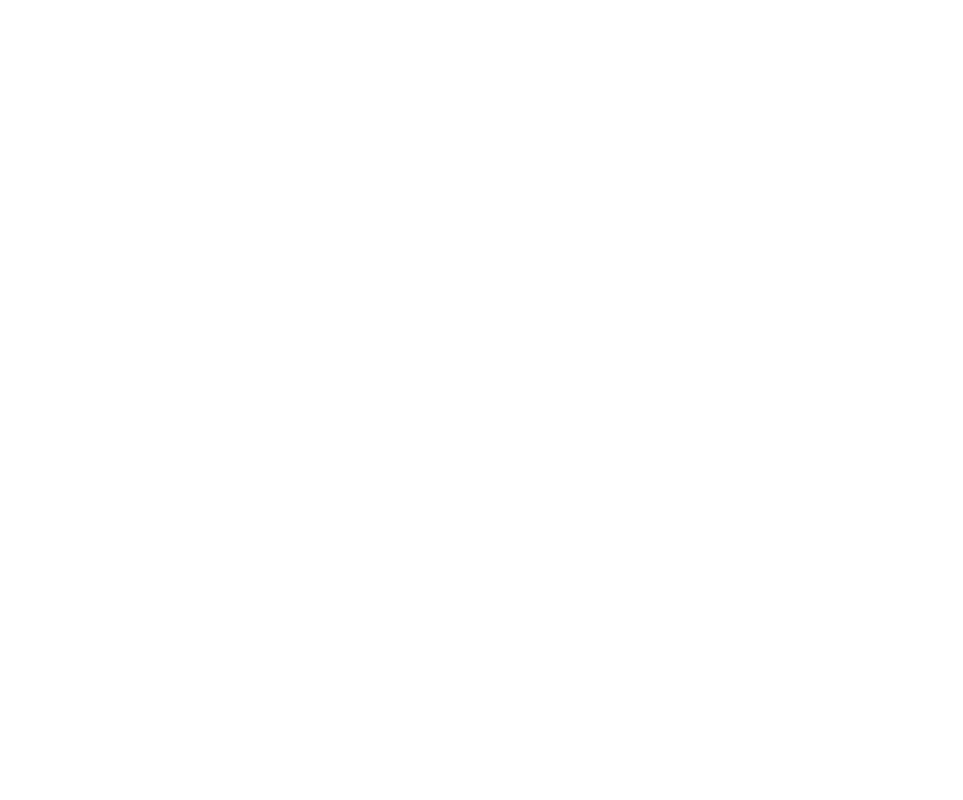
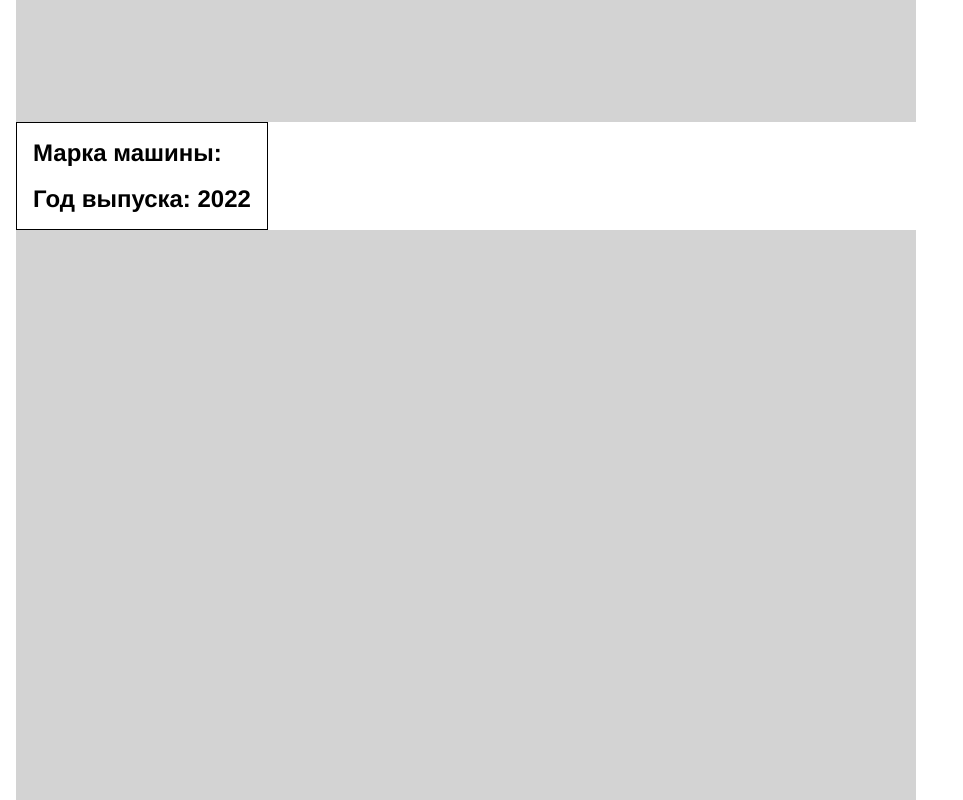
Before and after one commit to VladimirShadrov/vue-router-and-vuex-repetition, a Vue app: page /dinamic-routes/car/1/full-info in a window 1280 px wide. Shown: the part 1200-2000 px from the top of the page, without its empty margins (0-963 px from the left). Before the commit the page ends 800 px from the top, so only its background shows below. Built offline with nearby package versions, Linux system fonts and the light colour scheme.

Commit message:
Контент scrollBehavior

```diff
--- a/src/components/AppCarDinamic.vue
+++ b/src/components/AppCarDinamic.vue
@@ -6,7 +6,7 @@
     <div class="buttons__wrapper">
       <button @click="backToCarsPage" class="button">Вернуться назад</button>
 
-      <router-link class="button" :to="{ name: 'fullInfo', query: { model } }">
+      <router-link class="button" :to="{ name: 'fullInfo', query: { model }, hash: '#scroll' }">
         <button class="button">Показать полную информацию</button>
       </router-link>
     </div>
--- a/src/components/AppCarFullInfo.vue
+++ b/src/components/AppCarFullInfo.vue
@@ -1,8 +1,14 @@
 <template>
-  <div class="wrapper">
-    <h2>Марка машины: {{ $route.query.model }}</h2>
-    <br />
-    <h2>Год выпуска: {{ 2022 }}</h2>
+  <div>
+    <div class="scroll"></div>
+
+    <div id="scroll" class="wrapper">
+      <h2>Марка машины: {{ $route.query.model }}</h2>
+      <br />
+      <h2>Год выпуска: {{ 2022 }}</h2>
+    </div>
+
+    <div class="scroll"></div>
   </div>
 </template>
 
@@ -18,4 +24,9 @@ export default {
   padding: 16px;
   border: 1px solid black;
 }
+.scroll {
+  height: 900px;
+  width: 900px;
+  background: lightgrey;
+}
 </style>
--- a/src/router/index.ts
+++ b/src/router/index.ts
@@ -5,6 +5,10 @@ import AppCarDinamic from '../components/AppCarDinamic.vue';
 import AppCarFullInfo from '../components/AppCarFullInfo.vue';
 import AppPage2 from '../components/AppPage2.vue';
 import AppPage3 from '../components/AppPage3.vue';
+
+type ForScroll = {
+  [key: string]: string;
+};
 
 const routes: Array<RouteRecordRaw> = [
   {
@@ -42,6 +46,17 @@ const routes: Array<RouteRecordRaw> = [
 const router = createRouter({
   history: createWebHistory(),
   routes,
+  scrollBehavior(to: any) {
+    const obj: ForScroll = {
+      el: to.hash,
+    };
+    if (to.hash) {
+      console.log('Hash: ', to.hash);
+      console.log('Obj: ', obj);
+
+      return obj;
+    }
+  },
 });
 
 export default router;
```
Also changed, not shown: tsconfig.json (+5 -22 lines).
